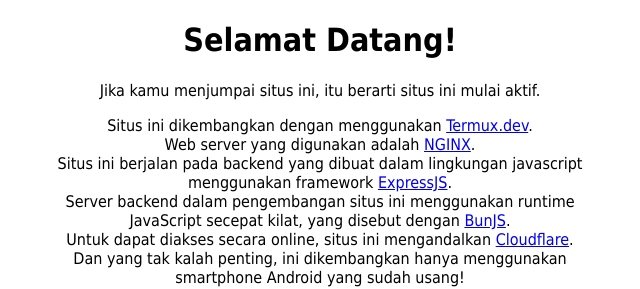
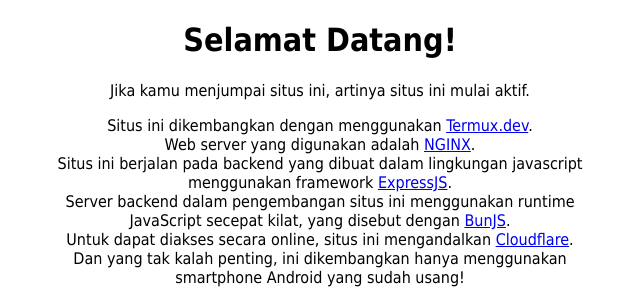
Before and after one commit to rifqirowi33/android-website-project, a plain HTML site: page public/index.html in a window 1280 px wide. Shown: the top 289 px of the page, 320-960 px from the left. Drawn offline with Linux system fonts and the light colour scheme.

Commit message:
merubah isi index.html

```diff
--- a/public/index.html
+++ b/public/index.html
@@ -16,7 +16,7 @@
 </head>
 <body>
     <h1>Selamat Datang!</h1>
-    <p>Jika kamu menjumpai situs ini, itu berarti situs ini mulai aktif.</p>
+    <p>Jika kamu menjumpai situs ini, artinya situs ini mulai aktif.</p>
 
     <p>
         Situs ini dikembangkan dengan menggunakan
```
